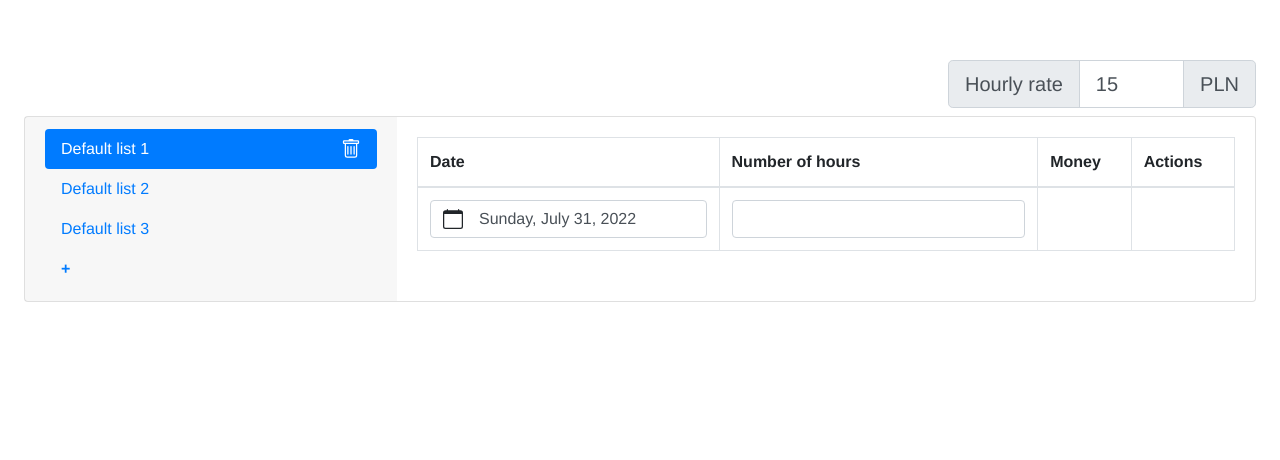
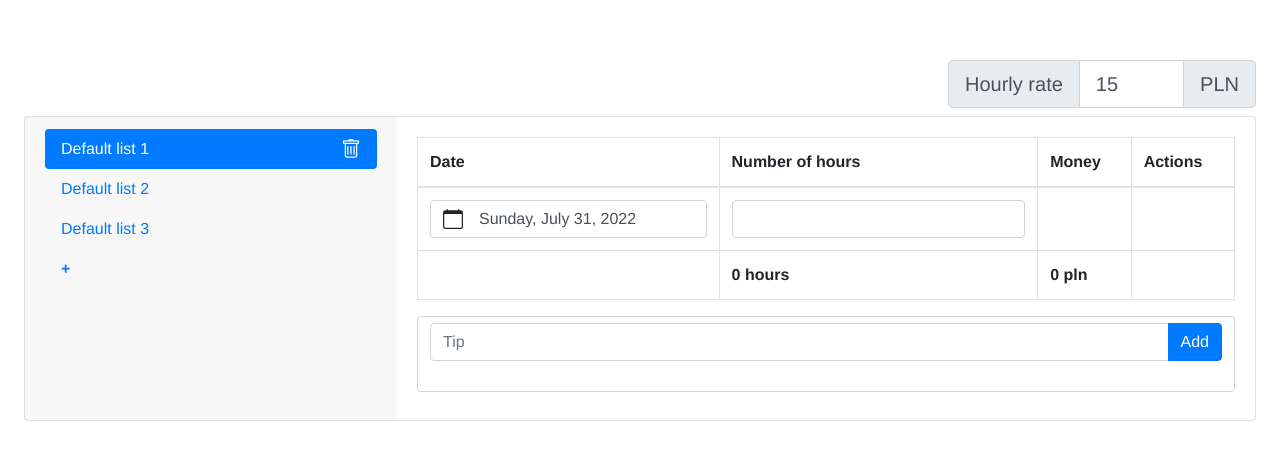
Before and after one commit to sheldonfar/listio, a Vue app: page / in a window 1280 px wide. Shown: the top 460 px of the page. Built offline with nearby package versions, Linux system fonts and the light colour scheme.

Commit message:
Add tips

```diff
--- a/src/App.vue
+++ b/src/App.vue
@@ -16,6 +16,7 @@ import Settings from '@/components/Settings.vue'
 
 import { LOAD_LISTS } from '@/store/lists'
 import { LOAD_RECORDS } from '@/store/records'
+import { LOAD_TIPS } from '@/store/tips'
 import { LOAD_SETTINGS } from '@/store/settings'
 
 export default {
@@ -28,12 +29,14 @@ export default {
     this[LOAD_SETTINGS]()
     this[LOAD_LISTS]()
     this[LOAD_RECORDS]()
+    this[LOAD_TIPS]()
   },
   methods: {
     ...mapActions([
       LOAD_SETTINGS,
       LOAD_LISTS,
       LOAD_RECORDS,
+      LOAD_TIPS,
     ])
   }
 }
--- a/src/components/NavList.vue
+++ b/src/components/NavList.vue
@@ -43,7 +43,6 @@
           bordered
           :items="records"
           :fields="fields"
-          foot-clone
         >
           <template #cell(date)="data">
             <b-form-datepicker
@@ -66,7 +65,7 @@
           </template>
 
           <template #cell(money)="data">
-            {{data.item.value * hourlyRate }} pln
+            {{ data.item.value * hourlyRate }} pln
           </template>
 
           <template #cell(actions)="data">
@@ -87,29 +86,34 @@
             </b-button>
           </template>
 
-          <template #foot(date)>
+          <template #custom-foot>
+            <tr>
+              <th>
                 <b-form-datepicker
                   v-model="newRecordDate"
                   autofocus
                 />
-          </template>
-
-          <template #foot(value)>
+              </th>
+              <th>
                 <b-form-input
                   v-model="newRecordValue"
                   type="number"
                   @blur="handleAddRecord(list.id)"
                 />
-          </template>
-
-          <template #foot(actions)>
-            <span />
-          </template>
-
-           <template #foot(money)>
-            <span />
+              </th>
+              <th />
+              <th />
+            </tr>
+            <tr>
+              <th />
+              <th>{{ totalHours }} hours</th>
+              <th>{{ totalMoney }} pln</th>
+              <th />
+            </tr>
           </template>
         </b-table>
+
+        <Tips :listId="list.id" />
       </b-tab>
 
       <template #tabs-end>
@@ -137,9 +141,10 @@ import { mapGetters, mapActions } from 'vuex'
 
 import { EDIT_LIST, ADD_LIST, REMOVE_LIST } from '@/store/lists'
 import { ADD_RECORD, EDIT_RECORD, REMOVE_RECORD } from '@/store/records'
+import Tips from './Tips.vue'
 
 export default {
-  name: 'NavList',
+    name: "NavList",
     data: function () {
         return {
             focusedIndex: 0,
@@ -148,107 +153,98 @@ export default {
             isCreateMode: false,
             isRecordEditMode: false,
             newRecordDate: new Date().toISOString(),
-      newRecordValue: '',
+            newRecordValue: "",
             fields: [
                 {
-          key: 'date'
+                    key: "date"
                 },
                 {
-          key: 'value',
-          label: 'Number of hours',
+                    key: "value",
+                    label: "Number of hours",
                 },
-        'money',
-        'actions'
+                "money",
+                "actions"
             ]
-    }
+        };
     },
     computed: {
-    ...mapGetters(['lists', 'getListRecords', 'hourlyRate']),
-    records () {
-      const listId = this.lists[this.focusedIndex].id
-      const records = this.getListRecords(listId)
-
-      return records
+        ...mapGetters(["lists", "getListRecords", "hourlyRate"]),
+        records() {
+            const listId = this.lists[this.focusedIndex].id;
+            return this.getListRecords(listId).sort((a, b) => new Date(a.date).getTime() - new Date(b.date).getTime());
+        },
+        totalMoney() {
+            return this.records.reduce((acc, record) => acc + record.value * this.hourlyRate, 0);
+        },
+        totalHours() {
+            return this.records.reduce((acc, record) => acc + record.value, 0);
         }
     },
     methods: {
-    handleEnableEditMode (index) {
+        handleEnableEditMode(index) {
             if (index === this.focusedIndex) {
-        this.isEditMode = true
+                this.isEditMode = true;
             }
         },
-    handleEnableRecordEditMode (recordId) {
-      this.isRecordEditMode = true
-      this.focusedRecordId = recordId
+        handleEnableRecordEditMode(recordId) {
+            this.isRecordEditMode = true;
+            this.focusedRecordId = recordId;
         },
-    handleAddList (e) {
-      this.isCreateMode = false
-
+        handleAddList(e) {
+            this.isCreateMode = false;
             if (!e.target.value) {
-        return
+                return;
             }
-
             const newList = {
                 name: e.target.value
+            };
+            this[ADD_LIST](newList);
+        },
+        handleRemoveList(listId) {
+            this[REMOVE_LIST](listId);
+        },
+        handleEditListName(e, listId) {
+            this.isEditMode = false;
+            if (!e.target.value) {
+                return;
             }
-
-      this[ADD_LIST](newList)
-    },
-    handleRemoveList (listId) {
-      this[REMOVE_LIST](listId)
-    },
-    handleEditListName (e, listId) {
-      this.isEditMode = false
-
-      if (!e.target.value) {
-        return
-      }
-
-      const oldList = this.lists.find(list => list.id === listId)
+            const oldList = this.lists.find(list => list.id === listId);
             const newList = {
                 ...oldList,
                 name: e.target.value
-      }
-
-      this[EDIT_LIST](newList)
+            };
+            this[EDIT_LIST](newList);
         },
-    handleAddRecord (listId) {
+        handleAddRecord(listId) {
             const newRecord = {
-        value: this.newRecordValue,
+                value: +this.newRecordValue,
                 date: this.newRecordDate,
                 listId
-      }
-
-      this[ADD_RECORD](newRecord)
-
-      this.newRecordValue = ''
-      this.newRecordDate = new Date().toISOString()
+            };
+            this[ADD_RECORD](newRecord);
+            this.newRecordValue = "";
+            this.newRecordDate = new Date().toISOString();
         },
-    handleRemoveRecord (recordId) {
-      this[REMOVE_RECORD](recordId)
+        handleRemoveRecord(recordId) {
+            this[REMOVE_RECORD](recordId);
         },
-    handleEditRecordDate (e, recordId) {
-      const oldRecord = this.records.find(record => record.id === recordId)
-
+        handleEditRecordDate(e, recordId) {
+            const oldRecord = this.records.find(record => record.id === recordId);
             const newRecord = {
                 ...oldRecord,
                 date: e.target.value
-      }
-
-      this[EDIT_RECORD](newRecord)
+            };
+            this[EDIT_RECORD](newRecord);
         },
-    handleEditRecordValue (e, recordId) {
-      const oldRecord = this.records.find(record => record.id === recordId)
-
+        handleEditRecordValue(e, recordId) {
+            const oldRecord = this.records.find(record => record.id === recordId);
             const newRecord = {
                 ...oldRecord,
-        value: e.target.value
-      }
-
-      this[EDIT_RECORD](newRecord)
-
-      this.isRecordEditMode = false
-      this.focusedRecordId = undefined
+                value: +e.target.value
+            };
+            this[EDIT_RECORD](newRecord);
+            this.isRecordEditMode = false;
+            this.focusedRecordId = undefined;
         },
         ...mapActions([
             EDIT_LIST,
@@ -258,7 +254,8 @@ export default {
             EDIT_RECORD,
             REMOVE_RECORD
         ])
-  }
+    },
+    components: { Tips }
 }
 </script>
 
--- /dev/null
+++ b/src/components/Tips.vue
@@ -0,0 +1,98 @@
+<template>
+  <div>
+    <b-form-tags
+      no-outer-focus
+      class="mb-2"
+    >
+      <template #default="{ inputAttrs, inputHandlers }">
+        <b-input-group aria-controls="my-custom-tags-list">
+          <input
+            v-bind="inputAttrs"
+            placeholder="Tip"
+            type="number"
+            class="form-control"
+            v-on="inputHandlers"
+          >
+          <b-input-group-append>
+            <b-button
+              variant="primary"
+              @click="addTip(inputAttrs)"
+            >
+              Add
+            </b-button>
+          </b-input-group-append>
+        </b-input-group>
+        <ul
+          id="my-custom-tags-list"
+          class="list-unstyled d-inline-flex flex-wrap mb-0"
+          aria-live="polite"
+          aria-atomic="false"
+          aria-relevant="additions removals"
+        >
+          <b-card
+            v-for="tip in tips"
+            :key="tip.id"
+            tag="li"
+            class="mt-2 mr-2"
+            body-class="py-1 px-2 text-nowrap d-flex align-items-center"
+          >
+            <strong>{{ tip.value }} pln</strong>
+            <b-icon
+              class="ml-4"
+              icon="trash"
+              role="button"
+              aria-label="Remove tip"
+              @click="removeTip(tip.id)"
+            />
+          </b-card>
+        </ul>
+      </template>
+    </b-form-tags>
+    <p v-if="total > 0">Total tips: <b>{{ total }} pln</b></p>
+  </div>
+</template>
+
+<script>
+import { mapGetters, mapActions } from 'vuex'
+
+import { ADD_TIP, REMOVE_TIP } from '@/store/tips'
+
+export default {
+    props: ['listId'],
+    computed: {
+        ...mapGetters(["getListTips"]),
+        tips() {
+            console.info("WWW", this.listId)
+            return this.getListTips(this.listId);
+        },
+        total() {
+            return this.tips.reduce((acc, tip) => acc + tip.value, 0);
+        },
+    },
+    methods: {
+        addTip(inputAttrs) {
+            console.info("ADD TIP", inputAttrs)
+            const newTip = {
+                value: +inputAttrs.value,
+                date: new Date().toISOString(),
+                listId: this.listId,
+            }
+
+            this[ADD_TIP](newTip);
+
+            inputAttrs.value = ''
+        },
+        removeTip(tipId) {
+             this[REMOVE_TIP](tipId);
+        },
+        ...mapActions([
+            ADD_TIP,
+            REMOVE_TIP
+        ])
+    }
+}
+</script>
+
+<style lang="scss" scoped>
+
+</style>
--- a/src/store/index.js
+++ b/src/store/index.js
@@ -3,6 +3,7 @@ import Vuex from 'vuex'
 
 import lists from './lists'
 import records from './records'
+import tips from './tips'
 import settings from './settings'
 
 Vue.use(Vuex)
@@ -24,6 +25,7 @@ const store = new Vuex.Store({
   modules: {
     lists,
     records,
+    tips,
     settings,
   }
 })
--- a/src/store/records.js
+++ b/src/store/records.js
@@ -15,9 +15,6 @@ const state = {
 }
 
 const getters = {
-  getRecordById: store => (recordId) => {
-    return store.records.find(record => record.id === recordId)
-  },
   getListRecords: store => listId => store.records.filter(record => record.listId === listId)
 }
 
--- /dev/null
+++ b/src/store/tips.js
@@ -0,0 +1,62 @@
+import { v4 as uuid } from 'uuid'
+
+import { loadStore, saveToStore } from '../api'
+
+export const ADD_TIP = 'tips/ADD_TIP'
+export const REMOVE_TIP = 'tips/REMOVE_TIP'
+
+export const SET_TIPS = 'tips/SET_TIPS'
+export const SAVE_TIPS = 'tips/SAVE_TIPS'
+export const LOAD_TIPS = 'tips/LOAD_TIPS'
+
+const state = {
+  tips: []
+}
+
+const getters = {
+    getListTips: store => listId => store.tips.filter(tip => tip.listId === listId)
+}
+
+const mutations = {
+  [SET_TIPS] (state, tips) {
+    state.tips = tips
+  },
+  [ADD_TIP] (state, tip) {
+    const newTip = {
+      ...tip,
+      id: uuid()
+    }
+    state.tips.push(newTip)
+  },
+  [REMOVE_TIP] (state, tipId) {
+    state.tips = state.tips.filter(({ id }) => id !== tipId)
+  }
+}
+
+const actions = {
+    async [ADD_TIP] (context, tip) {
+        context.commit(ADD_TIP, tip)
+        await context.dispatch(SAVE_TIPS)
+    },
+    async [REMOVE_TIP] (context, tipId) {
+        context.commit(REMOVE_TIP, tipId)
+        await context.dispatch(SAVE_TIPS)
+    },
+    async [LOAD_TIPS] (context) {
+        const tips = loadStore('tips')
+
+        if (tips) {
+            context.commit(SET_TIPS, tips)
+        }
+    },
+    [SAVE_TIPS] (context) {
+        saveToStore('tips', context.state.tips)
+    }
+}
+
+export default {
+  state,
+  getters,
+  mutations,
+  actions
+}
```
Lines whose indentation alone changed are shown as unchanged.
